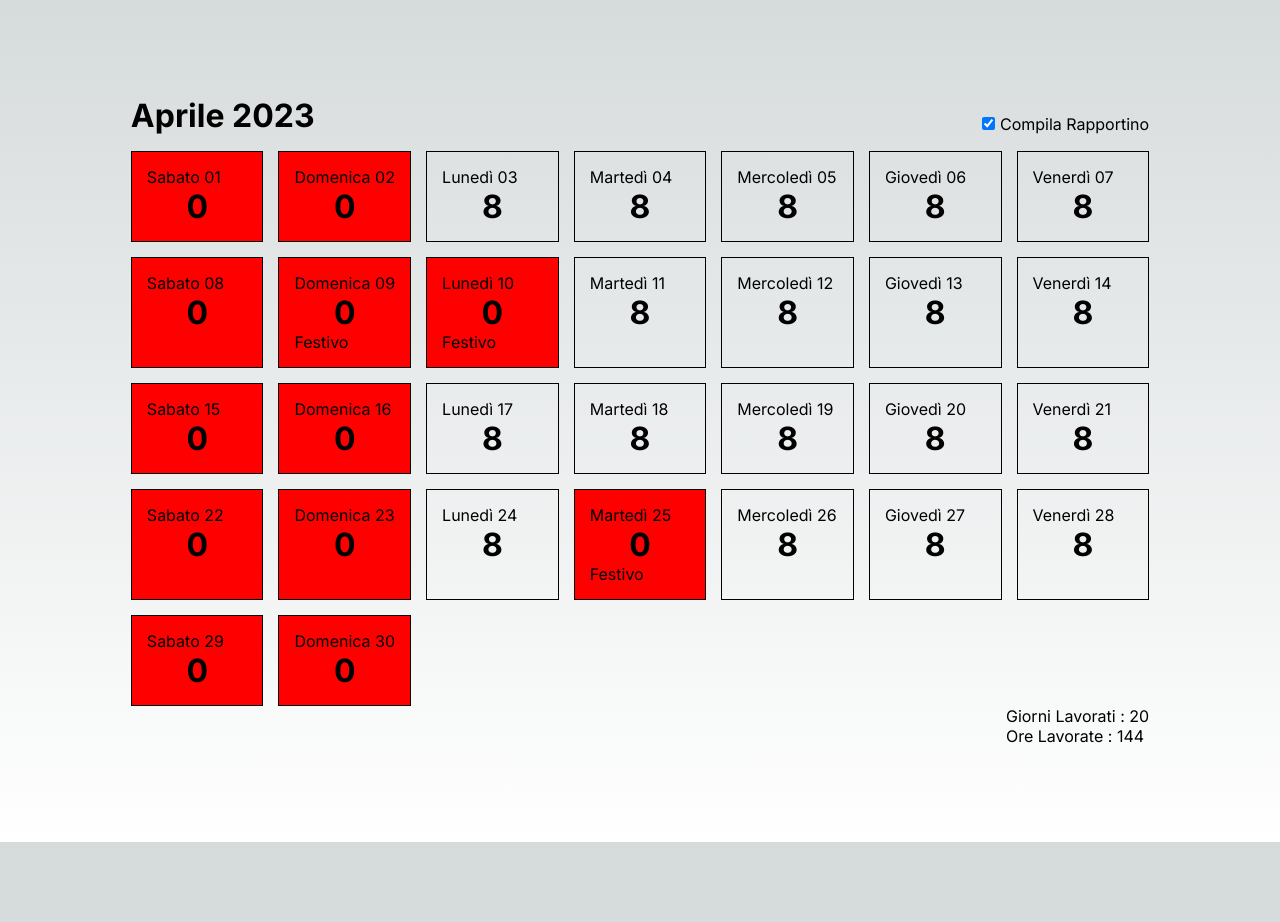
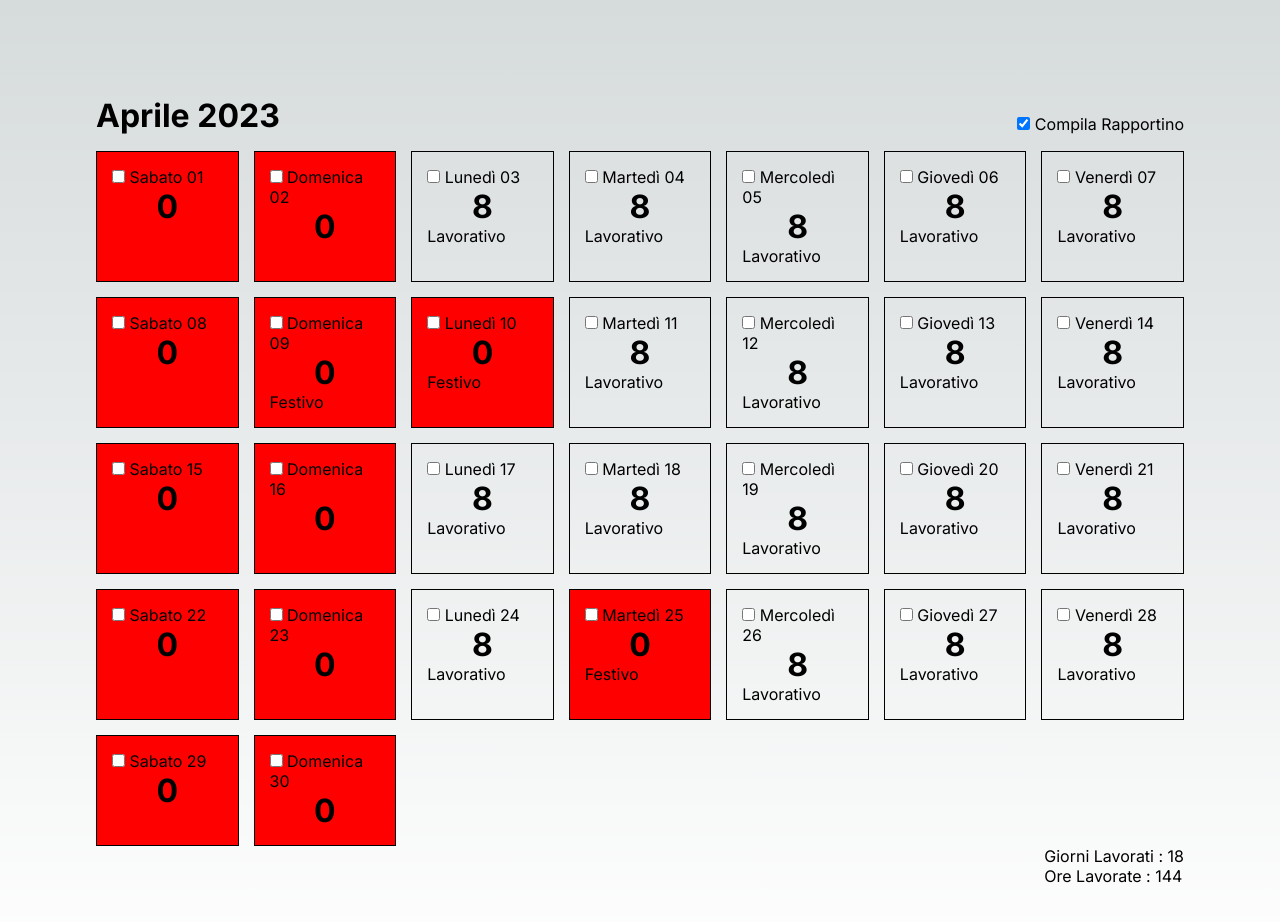
Before and after one commit to Melu-Zambrano28/rapportino-react, a Next.js app: page / in a window 1280 px wide. Both pictures are taken after a click on the checkbox "Compila Rapportino". Shown: the top 922 px of the page. Before the commit the page ends 842 px from the top, so only its background shows below. Built offline with nearby package versions, Linux system fonts and the light colour scheme.

Commit message:
check working days

```diff
--- a/components/Grid/Grid.tsx
+++ b/components/Grid/Grid.tsx
@@ -9,6 +9,7 @@ export type Month = {
   year: number
   days: Day[]
   setAutoCompilation: (isAutoCompilation: boolean) => void
+  setDays: (days: Day[]) => void
 }
 
 const Grid: React.FunctionComponent<Month> = ({
@@ -16,6 +17,7 @@ const Grid: React.FunctionComponent<Month> = ({
   year,
   days,
   setAutoCompilation,
+  setDays,
 }) => {
   const headlerAutoCompilation = (
     e: React.MouseEvent<HTMLInputElement, MouseEvent>,
@@ -23,7 +25,17 @@ const Grid: React.FunctionComponent<Month> = ({
     setAutoCompilation(e.currentTarget.checked)
   }
 
-  const [isAutoCompilation] = useAtom(autoCompilationAtom)
+  const isAutoCompilation = false
+
+  const setSingleDay = (day: Day) => {
+    const newDays = days.map((item) => {
+      if (item.id === day.id) {
+        return { ...item, ...day }
+      }
+      return item
+    })
+    setDays(newDays)
+  }
 
   return (
     <div>
@@ -48,12 +60,15 @@ const Grid: React.FunctionComponent<Month> = ({
         {days.map((_, index) => (
           <GridITem
             key={`GG-ITem${index}`}
-            id={_.id}
-            date={_.date}
-            WorkingHours={_.WorkingHours}
-            isWeekend={_.isWeekend}
-            isWorked={_.isWorked}
-            isHoliday={_.isHoliday}
+            day={{
+              id: _.id,
+              date: _.date,
+              WorkingHours: _.WorkingHours,
+              isWeekend: _.isWeekend,
+              isWorked: _.isWorked,
+              isHoliday: _.isHoliday,
+            }}
+            handleDay={setSingleDay}
           />
         ))}
       </div>
--- a/components/Grid/atoms/GridAtoms.tsx
+++ b/components/Grid/atoms/GridAtoms.tsx
@@ -4,7 +4,7 @@ import { Day } from '../../GridItem'
 export const daysAtom = atomWithStorage<Day[]>('daysAtom', [])
 export const autoCompilationAtom = atomWithStorage<boolean>(
   'autoCompilationAtom',
-  false,
+  true,
 )
 export const workedDaysAtom = atomWithStorage<number>('workedDaysAtom', 0)
 export const workedHoursAtom = atomWithStorage<number>('workedHoursAtom', 0)
--- a/components/GridItem/GridItem.module.scss
+++ b/components/GridItem/GridItem.module.scss
@@ -12,6 +12,6 @@
   font-weight: 700;
 }
 
-.isWeekEnd{
+.isNotWorkingDay{
   background-color: red;
 }
--- a/components/GridItem/index.tsx
+++ b/components/GridItem/index.tsx
@@ -1,8 +1,8 @@
-import React from 'react'
+import React, { useEffect, useRef } from 'react'
 import styles from './GridItem.module.scss'
 
 export type Day = {
-  id: number
+  readonly id: number
   date: Date
   WorkingHours: number
   isWeekend: boolean
@@ -10,28 +10,47 @@ export type Day = {
   isHoliday: boolean
 }
 
-const GridITem: React.FunctionComponent<Day> = ({
-  id,
-  date,
-  WorkingHours,
-  isWeekend,
-  isWorked,
-  isHoliday,
+type GridItemProp = {
+  day: Day
+  handleDay: (dayModify: Day) => void
+}
+
+const GridITem: React.FunctionComponent<GridItemProp> = ({
+  day,
+  handleDay,
 }) => {
-  const weekEndClass = isWeekend || isHoliday ? 'isWeekEnd' : ''
-  const dateFormat = date.toLocaleString('it-IT', {
+  const weekEndClass = day.isWeekend || day.isHoliday ? 'isNotWorkingDay' : ''
+  const dateFormat = day.date.toLocaleString('it-IT', {
     weekday: 'long',
     day: '2-digit',
   })
+
+  const toggleWorkingDay = (isWorked: boolean) => {
+    const workingHours = isWorked ? 8 : 0
+    handleDay({ ...day, isWorked: isWorked, WorkingHours: workingHours })
+  }
+
   return (
     <div
       className={`${styles['gridItem']} ${
         weekEndClass ? styles[weekEndClass] : ''
       }`}
     >
-      <div>{`${dateFormat}`}</div>
-      <div className={`${styles.nOre}`}>{`${WorkingHours}`}</div>
-      {isHoliday && <div>{`Festivo`}</div>}
+      <div>
+        <input
+          type="checkbox"
+          id={`isWorkingDay${day.id}`}
+          name={`isWorkingDay${day.id}`}
+          defaultValue={`${day.isWorked ? 'S' : 'N'}`}
+          defaultChecked={day.isWorked}
+          onClick={(e) => toggleWorkingDay(e.currentTarget.checked)}
+        />
+
+        <label htmlFor={`isWorkingDay${day.id}`}> {`${dateFormat}`}</label>
+      </div>
+      <div className={`${styles.nOre}`}>{`${day.WorkingHours}`}</div>
+      {day.isHoliday && <div>{`Festivo`}</div>}
+      {day.isWorked && <div>{`lavorativo`}</div>}
     </div>
   )
 }
--- a/components/TimeSheet/index.tsx
+++ b/components/TimeSheet/index.tsx
@@ -1,4 +1,4 @@
-import { useEffect } from 'react'
+import { useEffect, useState } from 'react'
 import {
   countWorkedDays,
   countWorkedHours,
@@ -23,11 +23,11 @@ const stateWithAutocompilation: Day[] = getWorkingDaysByAutocompilation(
 )
 
 const TimeSheet: React.FunctionComponent<{}> = () => {
-  const [days, setDays] = useAtom(daysAtom)
+  const [days, setDays] = useState(initiaState)
 
-  const [isAutoCompilation, setIsAutoCompilation] = useAtom(autoCompilationAtom)
-  const [workedDays, setWorkedDays] = useAtom(workedDaysAtom)
-  const [workedHours, setWorkedHours] = useAtom(workedHoursAtom)
+  const [isAutoCompilation, setIsAutoCompilation] = useState(false)
+  const [workedDays, setWorkedDays] = useState(0)
+  const [workedHours, setWorkedHours] = useState(0)
 
   useEffect(() => {
     if (isAutoCompilation) {
@@ -42,7 +42,7 @@ const TimeSheet: React.FunctionComponent<{}> = () => {
       setWorkedDays(0)
       setWorkedHours(0)
     }
-  }, [isAutoCompilation, workedDays])
+  }, [isAutoCompilation, workedDays, workedHours])
 
   return (
     <div>
@@ -53,6 +53,7 @@ const TimeSheet: React.FunctionComponent<{}> = () => {
         year={current_date.getFullYear()}
         days={days}
         setAutoCompilation={setIsAutoCompilation}
+        setDays={setDays}
       />
       <div className={`flexColumnEnd`}>
         <div>
--- a/utils/utils.tsx
+++ b/utils/utils.tsx
@@ -85,13 +85,24 @@ const getWorkingDaysByAutocompilation = (
 
     const isHoliday = monthHolidays.some((holiday) => holiday === day)
 
+    if (!autoCompilation) {
+      return {
+        id: day,
+        date: _,
+        WorkingHours: 0,
+        isWorked: false,
+        isWeekend: false,
+        isHoliday: false,
+      }
+    }
+
     return {
       id: day,
       date: _,
-      WorkingHours: autoCompilation && !isWeekEnd && !isHoliday ? 8 : 0,
-      isWorked: autoCompilation && !isWeekEnd ? true : false,
-      isWeekend: autoCompilation && isWeekEnd,
-      isHoliday: autoCompilation && isHoliday,
+      WorkingHours: !isWeekEnd && !isHoliday ? 8 : 0,
+      isWorked: !isWeekEnd && !isHoliday ? true : false,
+      isWeekend: isWeekEnd,
+      isHoliday: isHoliday,
     }
   })
 }
```
